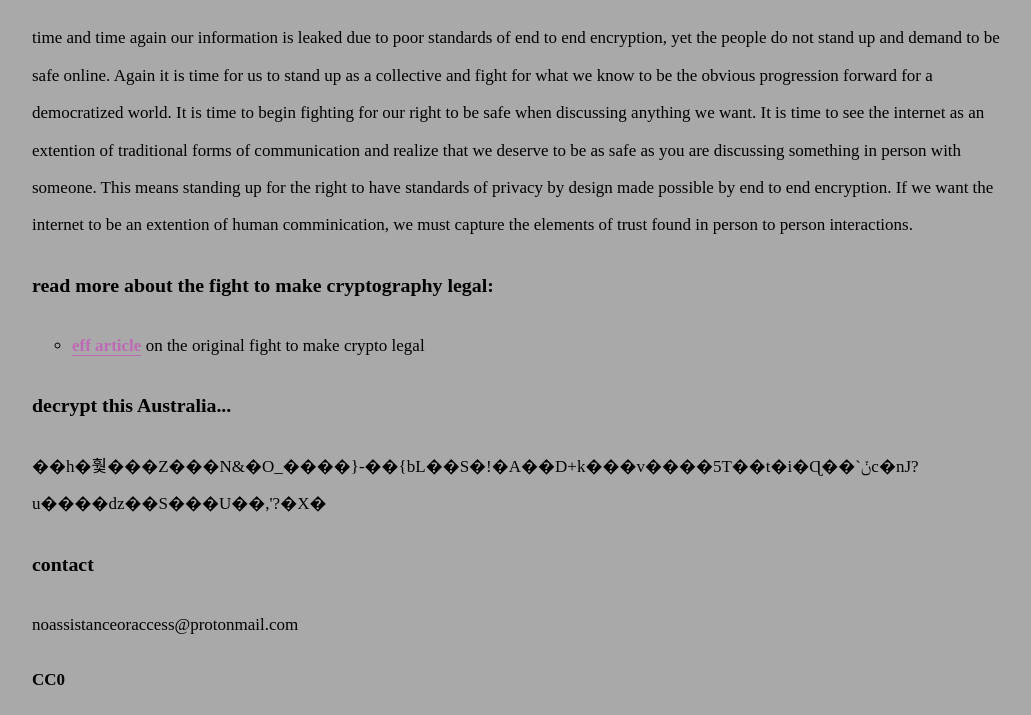
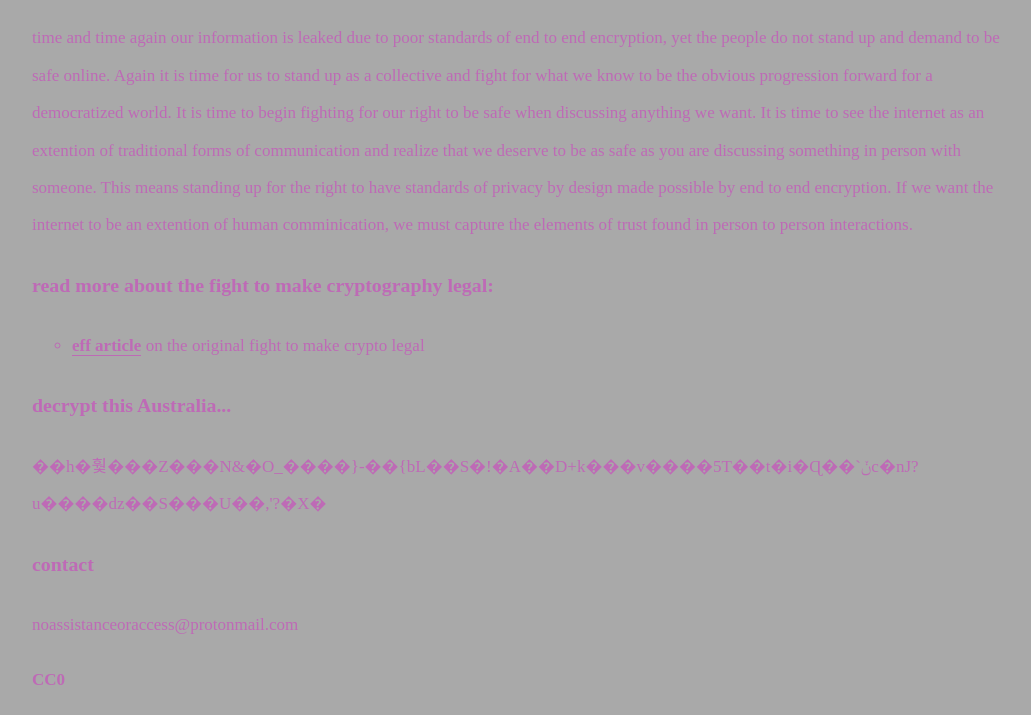
Before and after one commit to Scott-Morrison/noAssistanceOrAccess, a plain HTML site: page index.html in a window 1280 px wide. Shown: the part 101-816 px from the top of the page, without its empty margins (138-1169 px from the left). Drawn offline with Linux system fonts and the light colour scheme.

Commit message:
Update index.css

```diff
--- a/index.css
+++ b/index.css
@@ -1,7 +1,7 @@
 body {
       margin: 1%
       auto; background: #a9a9a9;
-      color: ##be6ab6;
+      color: #be6ab6;
       font-family: Ubuntu-Mono;
       font-size: 17px;
       max-width: 60em;
```
